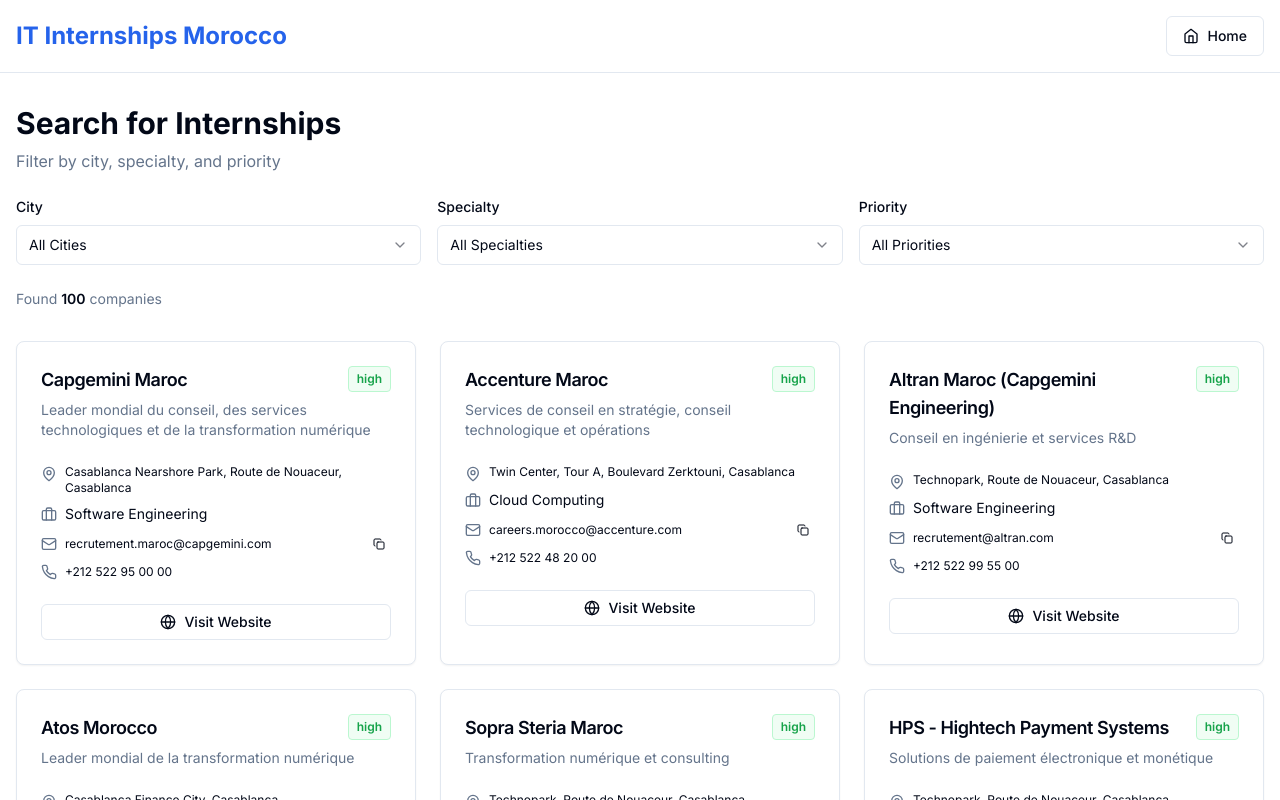
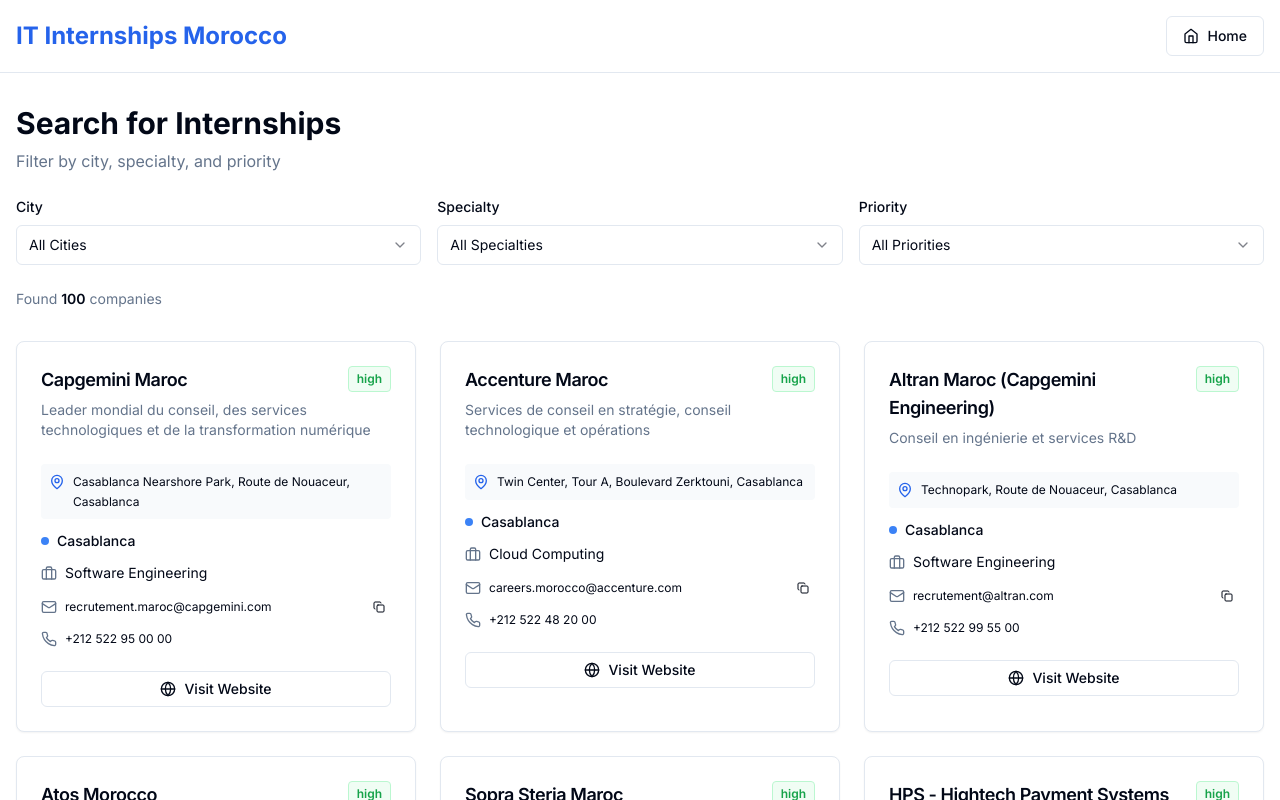
Before and after one commit to EL-Aouni/it-internships-morocco, a Next.js app: page /it-internships-morocco/search in a window 1280 px wide. Shown: the top 800 px of the page. Built offline with nearby package versions, Linux system fonts and the light colour scheme.

Commit message:
Update company interface and enhance UI elements

```diff
--- a/src/app/search/page.tsx
+++ b/src/app/search/page.tsx
@@ -27,7 +27,7 @@
   speciality: string;
   email?: string;
   phone: string | null;
-  website: string | null;
+  website?: string | null;
   linkedin?: string;
   address: string;
   priority: 'high' | 'medium' | 'low';
@@ -53,6 +53,8 @@
         return res.json();
       })
       .then(data => {
+        console.log('Loaded companies:', data.length);
+        console.log('First company:', data[0]);
         setCompanies(data);
         setFilteredCompanies(data);
         setLoading(false);
@@ -60,7 +62,6 @@
       .catch(err => {
         console.error('Error loading companies:', err);
         setLoading(false);
-        alert('Failed to load companies. Please refresh the page.');
       });
   }, []);
 
@@ -87,7 +88,7 @@
 
   const copyEmail = (email: string) => {
     navigator.clipboard.writeText(email);
-    alert('Email copied!');
+    alert('Email copié!');
   };
 
   const getPriorityColor = (priority: string) => {
@@ -198,15 +199,26 @@
                     {company.description}
                   </CardDescription>
                 </CardHeader>
-                <CardContent className="space-y-2">
-                  <div className="flex items-start text-sm">
-                    <MapPin className="h-4 w-4 mr-2 text-muted-foreground mt-0.5 flex-shrink-0" />
-                    <span className="text-xs">{company.address}</span>
+                <CardContent className="space-y-3">
+                  {/* ADRESSE - NOUVELLE! */}
+                  <div className="flex items-start text-sm bg-slate-50 p-2 rounded">
+                    <MapPin className="h-4 w-4 mr-2 text-blue-600 mt-0.5 flex-shrink-0" />
+                    <span className="text-xs leading-relaxed">{company.address}</span>
                   </div>
+
+                  {/* Ville */}
+                  <div className="flex items-center text-sm">
+                    <div className="h-2 w-2 rounded-full bg-blue-500 mr-2"></div>
+                    <span className="font-medium">{company.city}</span>
+                  </div>
+
+                  {/* Spécialité */}
                   <div className="flex items-center text-sm">
                     <Briefcase className="h-4 w-4 mr-2 text-muted-foreground" />
                     <span>{company.speciality}</span>
                   </div>
+
+                  {/* Email OU LinkedIn */}
                   {company.email ? (
                     <div className="flex items-center text-sm">
                       <Mail className="h-4 w-4 mr-2 text-muted-foreground" />
@@ -217,7 +229,7 @@
                     </div>
                   ) : company.linkedin && (
                     <div className="flex items-center text-sm">
-                      <svg className="h-4 w-4 mr-2 text-muted-foreground" fill="currentColor" viewBox="0 0 24 24">
+                      <svg className="h-4 w-4 mr-2 text-blue-600" fill="currentColor" viewBox="0 0 24 24">
                         <path d="M19 0h-14c-2.761 0-5 2.239-5 5v14c0 2.761 2.239 5 5 5h14c2.762 0 5-2.239 5-5v-14c0-2.761-2.238-5-5-5zm-11 19h-3v-11h3v11zm-1.5-12.268c-.966 0-1.75-.79-1.75-1.764s.784-1.764 1.75-1.764 1.75.79 1.75 1.764-.783 1.764-1.75 1.764zm13.5 12.268h-3v-5.604c0-3.368-4-3.113-4 0v5.604h-3v-11h3v1.765c1.396-2.586 7-2.777 7 2.476v6.759z"/>
                       </svg>
                       <a href={company.linkedin} target="_blank" rel="noopener noreferrer" className="flex-1 truncate text-xs hover:underline text-blue-600">
@@ -225,6 +237,8 @@
                       </a>
                     </div>
                   )}
+
+                  {/* Téléphone */}
                   {company.phone && (
                     <div className="flex items-center text-sm">
                       <Phone className="h-4 w-4 mr-2 text-muted-foreground" />
@@ -232,6 +246,8 @@
                     </div>
                   )}
                 </CardContent>
+
+                {/* Site Web */}
                 {company.website && (
                   <CardFooter>
                     <a href={company.website} target="_blank" rel="noopener noreferrer" className="w-full">
```
